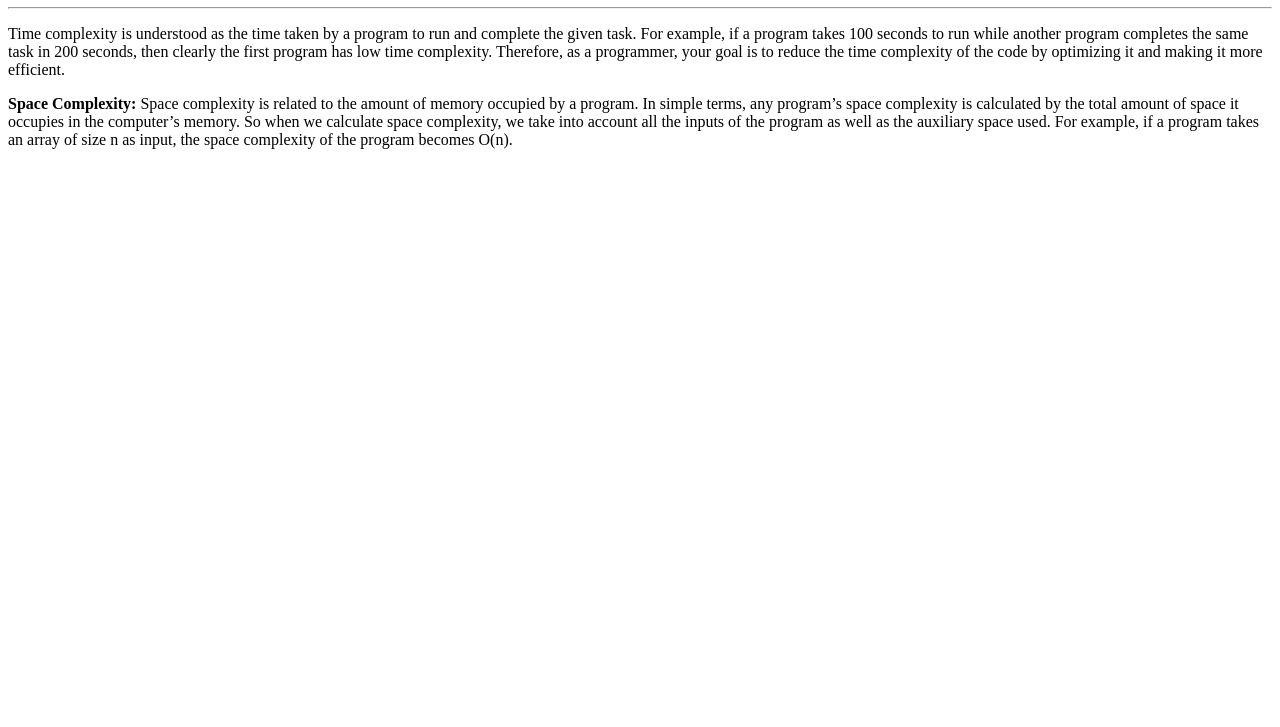
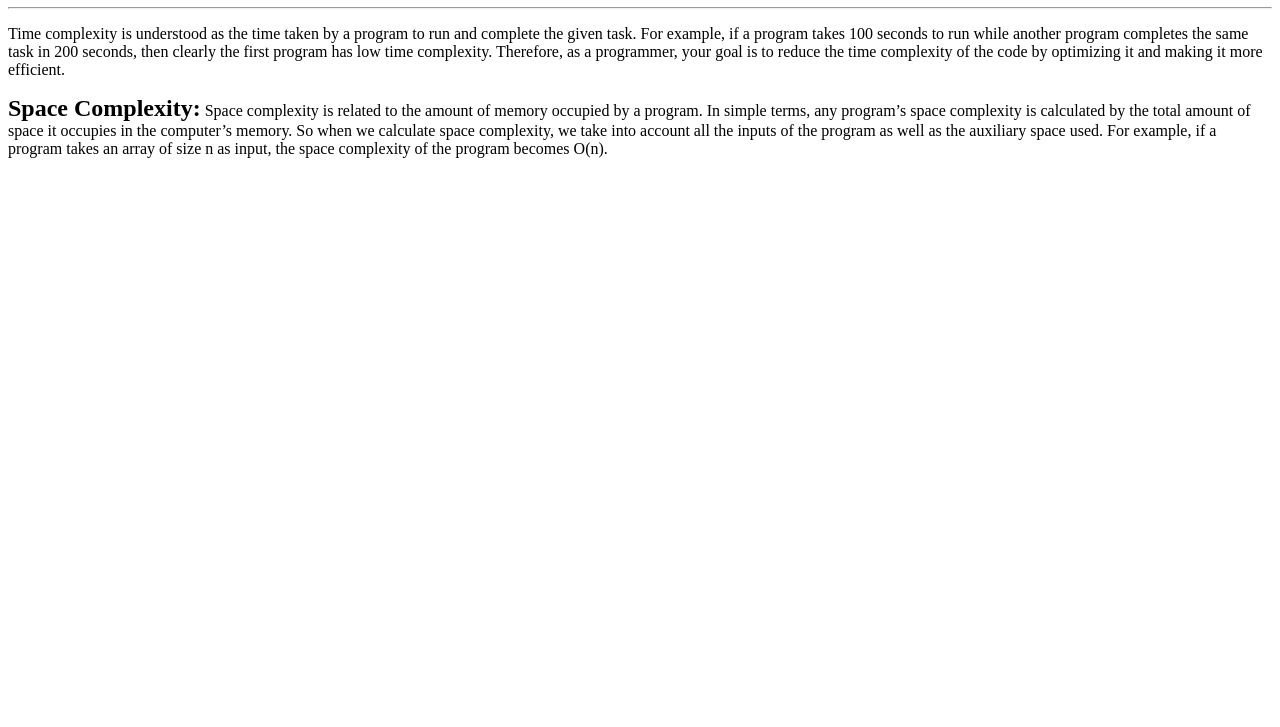
Before and after one commit to acciojob/time-and-space-complexity-rajeevjillella, a website: page main.html in a window 1280 px wide. Shown: the part 73-800 px from the top of the page. Drawn offline with Linux system fonts and the light colour scheme.

Commit message:
created a submission

```diff
--- a/main.html
+++ b/main.html
@@ -15,7 +15,7 @@
     </p>
 
 
-    <p><b>Space Complexity:</b> Space complexity is related to the amount of memory occupied by a program. In simple terms, any program’s space complexity is calculated by the total amount of space it occupies in the computer’s memory. So when we calculate space complexity, we take into account all the inputs of the program as well as the auxiliary space used. For example, if a program takes an array of size n as input, the space complexity of the program becomes O(n).
+    <p><h2>Space Complexity:</h2> Space complexity is related to the amount of memory occupied by a program. In simple terms, any program’s space complexity is calculated by the total amount of space it occupies in the computer’s memory. So when we calculate space complexity, we take into account all the inputs of the program as well as the auxiliary space used. For example, if a program takes an array of size n as input, the space complexity of the program becomes O(n).
     </p>
 
     <script type="text/javascript" src="./script.js">
--- a/styles.css
+++ b/styles.css
@@ -1 +1,4 @@
 /*  your css code here. If applicable */
+h2{
+	display:inline;
+}
```
